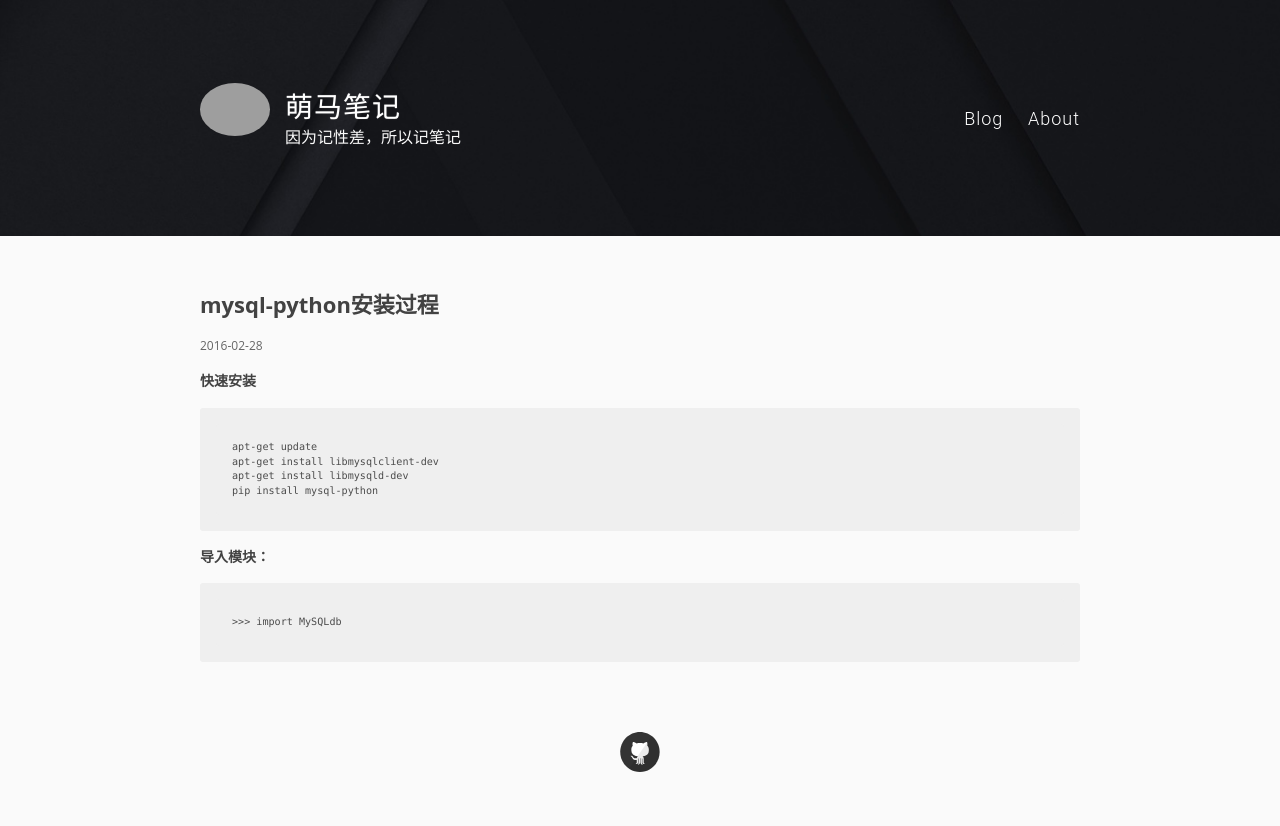
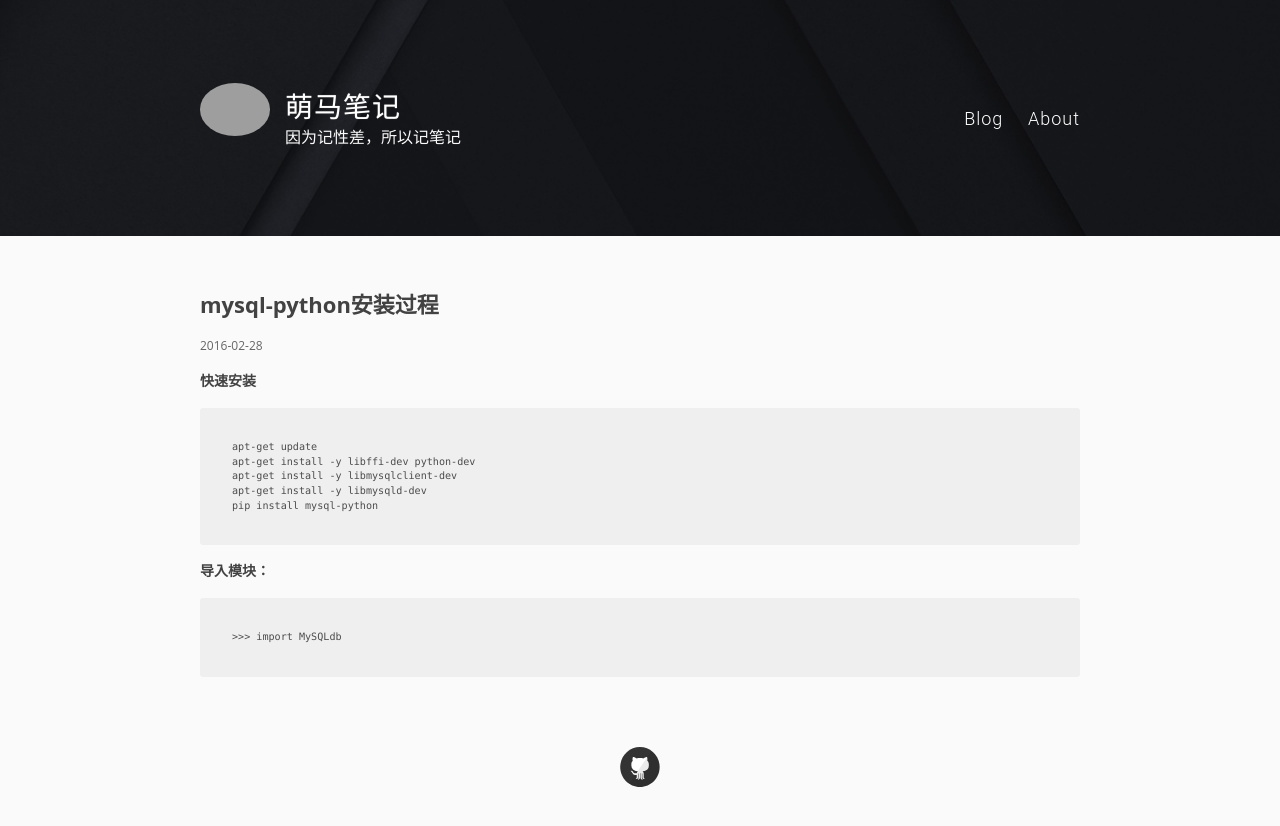
Before and after one commit to pingmalu/pingmalu.github.io, a Jekyll site: the page built from _posts/2016-02-28-mysql-python安装过程.md, in a window 1280 px wide. Shown: the top 826 px of the page. Built offline with Jekyll 4.4.1, drawn with Linux system fonts in a browser that asks for light colours; nearby versions of some CDN libraries; grey boxes are pictures that could not be loaded.

Commit message:
'update'

```diff
--- a/_posts/2016-02-28-mysql-python安装过程.md
+++ b/_posts/2016-02-28-mysql-python安装过程.md
@@ -6,8 +6,9 @@ title: mysql-python安装过程
 ### 快速安装
 
 	apt-get update
-	apt-get install libmysqlclient-dev
-	apt-get install libmysqld-dev
+	apt-get install -y libffi-dev python-dev
+	apt-get install -y libmysqlclient-dev
+	apt-get install -y libmysqld-dev
 	pip install mysql-python
 
 ### 导入模块：
```
